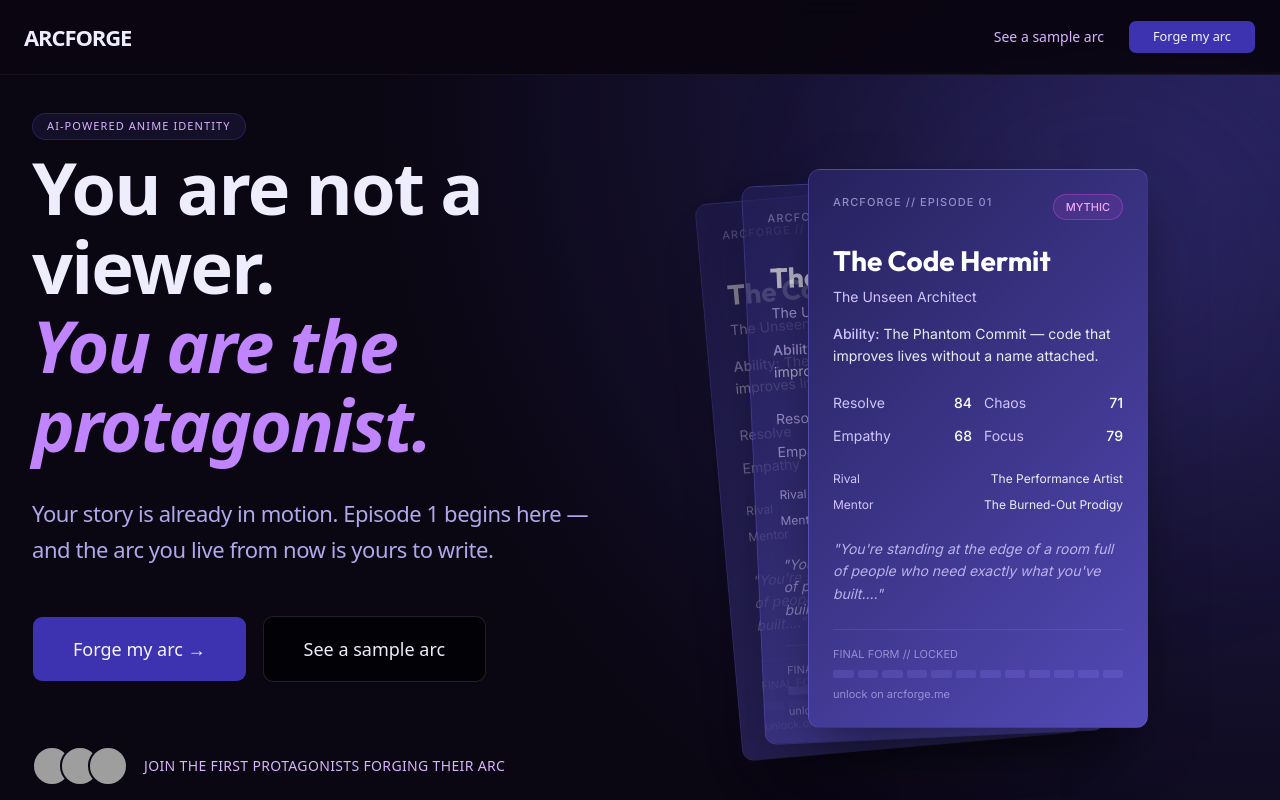
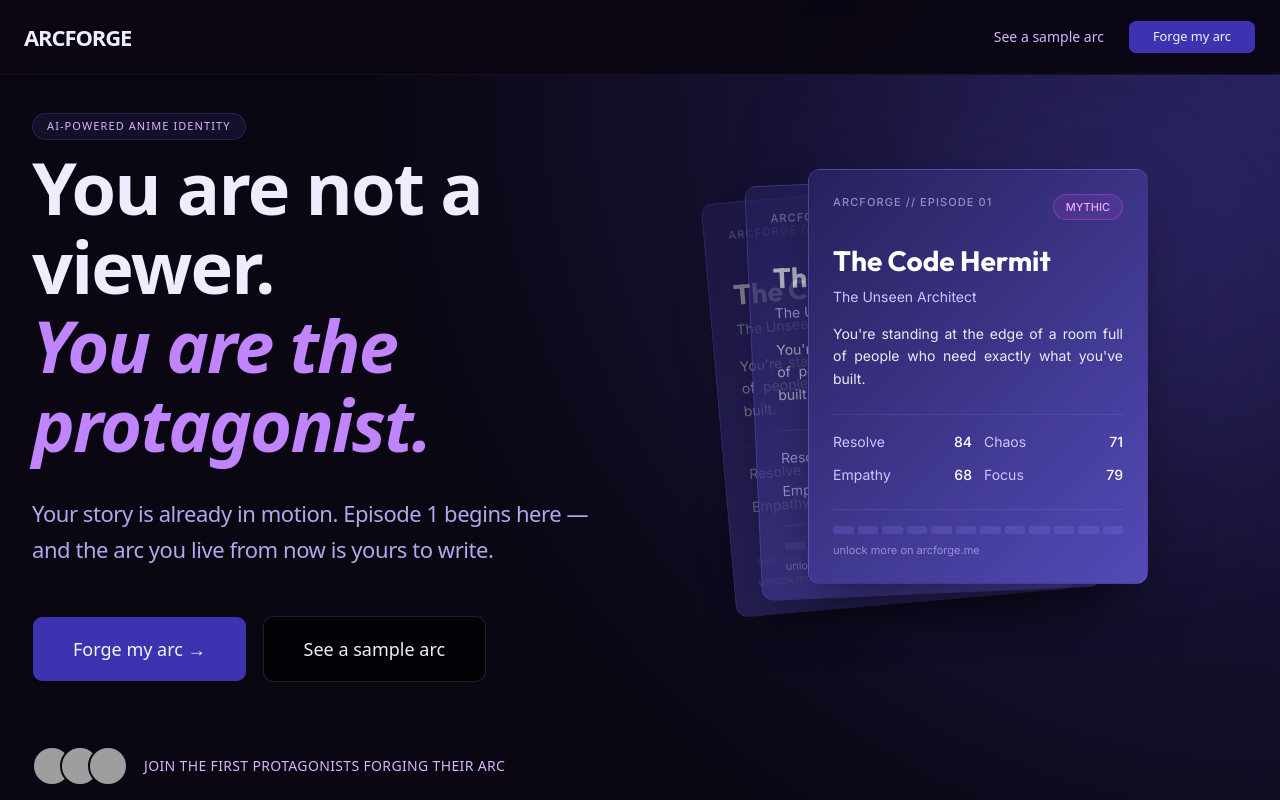
Before and after one commit to swayamyadav05/arcforge, a Next.js app: page / in a window 1280 px wide. Shown: the top 800 px of the page. Built offline with nearby package versions, Linux system fonts and the light colour scheme; grey boxes are pictures that could not be loaded.

Commit message:
Changed the layout of the arcCard to show episode

```diff
--- a/src/components/arc/ArcCard.tsx
+++ b/src/components/arc/ArcCard.tsx
@@ -1,5 +1,6 @@
 // src/components/arc/ArcCard.tsx
 import { GeneratedArc, ArcRarity } from "@/types/arc";
+import Link from "next/link";
 
 interface ArcCardProps {
   arc: GeneratedArc;
@@ -78,7 +79,6 @@ export default function ArcCard({
           {rarity.toUpperCase()}
         </div>
       </div>
-
       {/* Character name */}
       <h2
         style={{
@@ -91,7 +91,6 @@ export default function ArcCard({
         }}>
         {arc.character_name}
       </h2>
-
       {/* Archetype */}
       <div
         style={{
@@ -101,26 +100,24 @@ export default function ArcCard({
         }}>
         {arc.archetype}
       </div>
-
-      {/* Ability — signature move framed as a superpower */}
+      {/* Opening quote — truncated to 100 chars for card context.
+          The full quote appears in the page header above the card. */}
       <div
         style={{
           fontSize: "14px",
           color: "rgba(255, 255, 255, 0.9)",
           marginBottom: "24px",
+          textAlign: "justify",
           lineHeight: "1.6",
         }}>
-        <span
+        {arc.episode_one_scenario}
+      </div>
+      {/* Numeric stats — 2x2 grid, label left value right */}
+      <div
         style={{
-            color: "rgba(209, 196, 255, 1)",
-            fontWeight: "500",
+          paddingTop: "16px",
+          borderTop: "1px solid rgba(147, 129, 255, 0.2)",
         }}>
-          Ability:
-        </span>{" "}
-        {arc.signature_move}
-      </div>
-
-      {/* Numeric stats — 2x2 grid, label left value right */}
         {arc.numeric_stats && (
           <div
             style={{
@@ -154,8 +151,9 @@ export default function ArcCard({
             ))}
           </div>
         )}
+      </div>
 
-      {/* Rival and mentor */}
+      {/* Rival and mentor
       <div style={{ marginBottom: "24px", fontSize: "12px" }}>
         {[
           ["Rival", arc.rivals_and_mentors.the_rival.name],
@@ -176,11 +174,10 @@ export default function ArcCard({
             </span>
           </div>
         ))}
-      </div>
+      </div> */}
 
-      {/* Opening quote — truncated to 100 chars for card context.
-          The full quote appears in the page header above the card. */}
-      <div
+      {/* Ability — signature move framed as a superpower */}
+      {/* <div
         style={{
           fontStyle: "italic",
           fontSize: "14px",
@@ -188,8 +185,15 @@ export default function ArcCard({
           lineHeight: "1.6",
           marginBottom: "24px",
         }}>
-        &quot;{arc.episode_one_scenario?.substring(0, 100)}...&quot;
-      </div>
+        <span
+          style={{
+            color: "rgba(209, 196, 255, 1)",
+            fontWeight: "500",
+          }}>
+          Ability:
+        </span>{" "}
+        {arc.signature_move}
+      </div> */}
 
       {/* Locked final form */}
       <div
@@ -197,14 +201,14 @@ export default function ArcCard({
           paddingTop: "16px",
           borderTop: "1px solid rgba(147, 129, 255, 0.2)",
         }}>
-        <div
+        {/* <div
           style={{
             fontSize: "11px",
             color: "rgba(209, 196, 255, 0.6)",
             marginBottom: "8px",
           }}>
           FINAL FORM // LOCKED
-        </div>
+        </div> */}
         <div
           style={{
             display: "flex",
@@ -228,7 +232,10 @@ export default function ArcCard({
             fontSize: "11px",
             color: "rgba(209, 196, 255, 0.6)",
           }}>
-          unlock on arcforge.me
+          <span>
+            unlock more on{" "}
+            <Link href={"arcforge.me"}>arcforge.me</Link>
+          </span>
         </div>
       </div>
     </div>
--- a/src/components/arc/ArcReveal.tsx
+++ b/src/components/arc/ArcReveal.tsx
@@ -158,6 +158,14 @@ export default function ArcReveal({
               Core Stats
             </h3>
             <div className="space-y-4 text-sm">
+              <div>
+                <div className="text-purple-400 font-medium mb-1">
+                  Ability
+                </div>
+                <div className="text-purple-100/80">
+                  {arc.signature_move}
+                </div>
+              </div>
               <div>
                 <div className="text-purple-400 font-medium mb-1">
                   Conviction
```
Lines whose indentation alone changed are shown as unchanged.
